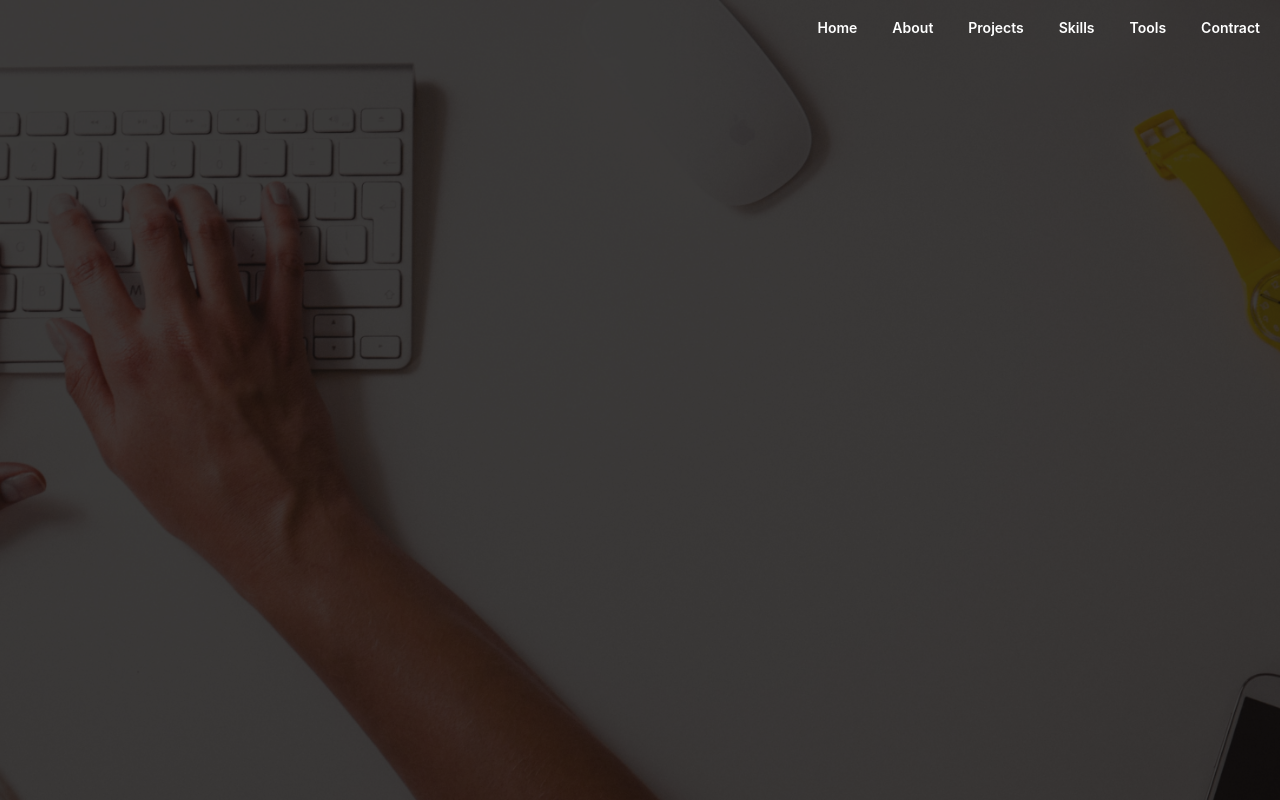
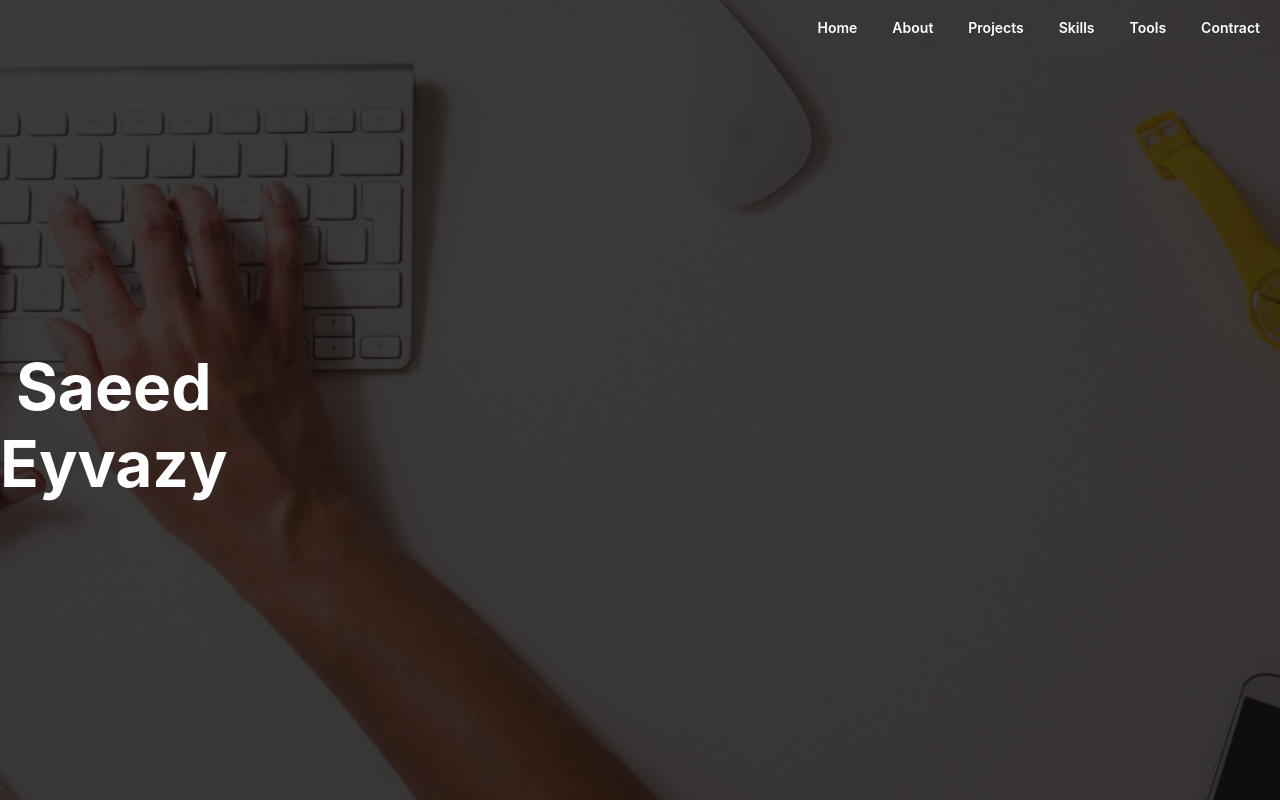
Before and after one commit to saeedeyvazy/portfolio, a React (Create React App) app: page / in a window 1280 px wide. Built offline with nearby package versions, Linux system fonts and the light colour scheme.

Commit message:
Add profile name :star:

```diff
--- a/src/pages/HomePage/index.jsx
+++ b/src/pages/HomePage/index.jsx
@@ -15,11 +15,16 @@ const BackFilter = styled.div`
     width:100%;
     height:100%;
     background-color:rgb(16, 12, 12,.8);
+    display:flex;
+    flex-direction:column;
+    align-items:space-around;
 `
 
 const HeaderContainer = styled.div`
     display:flex;
     justify-content:space-between;
+    height:50px;
+
 `
 const Logo = styled.div`
     flex:1;
@@ -44,6 +49,19 @@ const Menu = styled.div`
     }
 `
 
+const SummarizaInfo = styled.div`
+    flex:1;
+    display:flex;
+    flex-direction:column;
+
+    align-items:flex-start;
+    justify-content:center;
+    h1{
+        color:#fff;
+        font-size: 64px;
+    }
+`
+
 function HomePage() {
     return (
         <>
@@ -60,6 +78,9 @@ function HomePage() {
                             <h4>Contract</h4>
                         </Menu>
                     </HeaderContainer>
+                    <SummarizaInfo>
+                        <h1>Saeed<br/>Eyvazy</h1>
+                    </SummarizaInfo>
                 </BackFilter>
             </TopSectionContainer>
         </>
```
